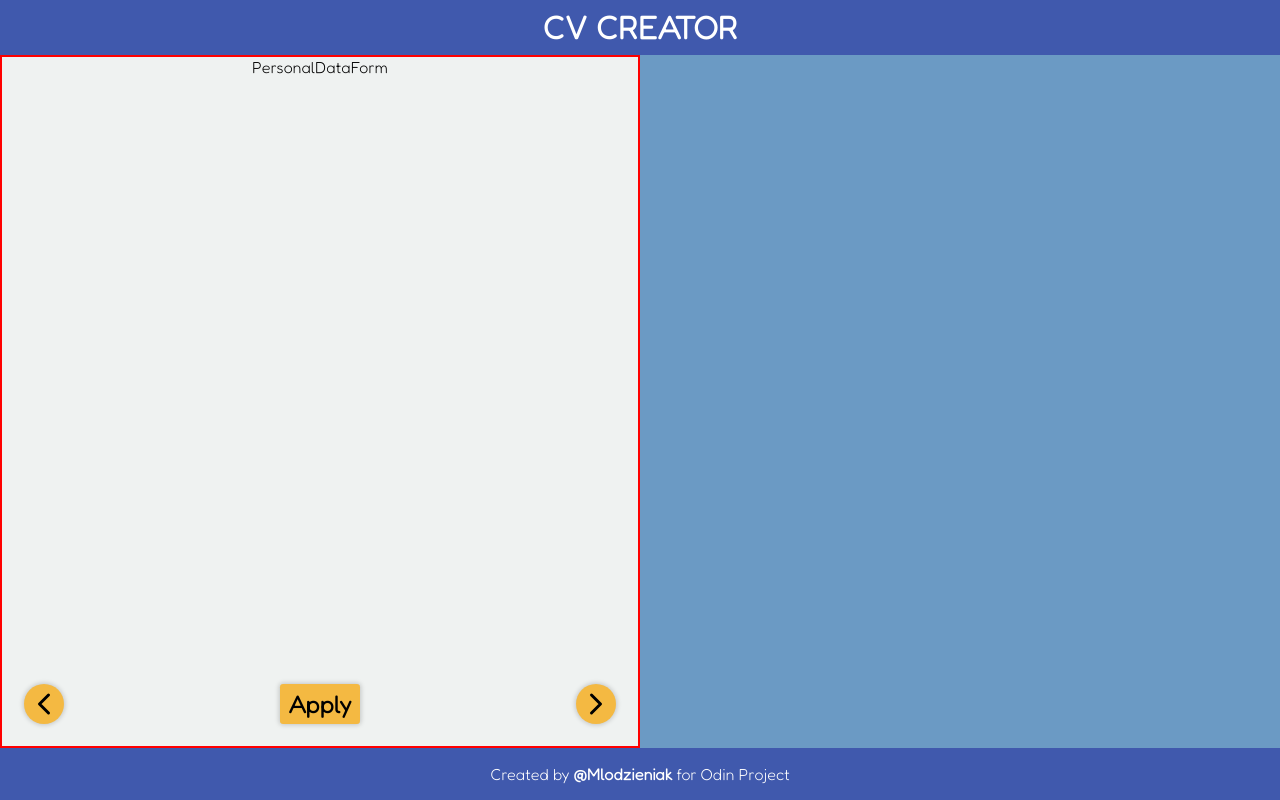
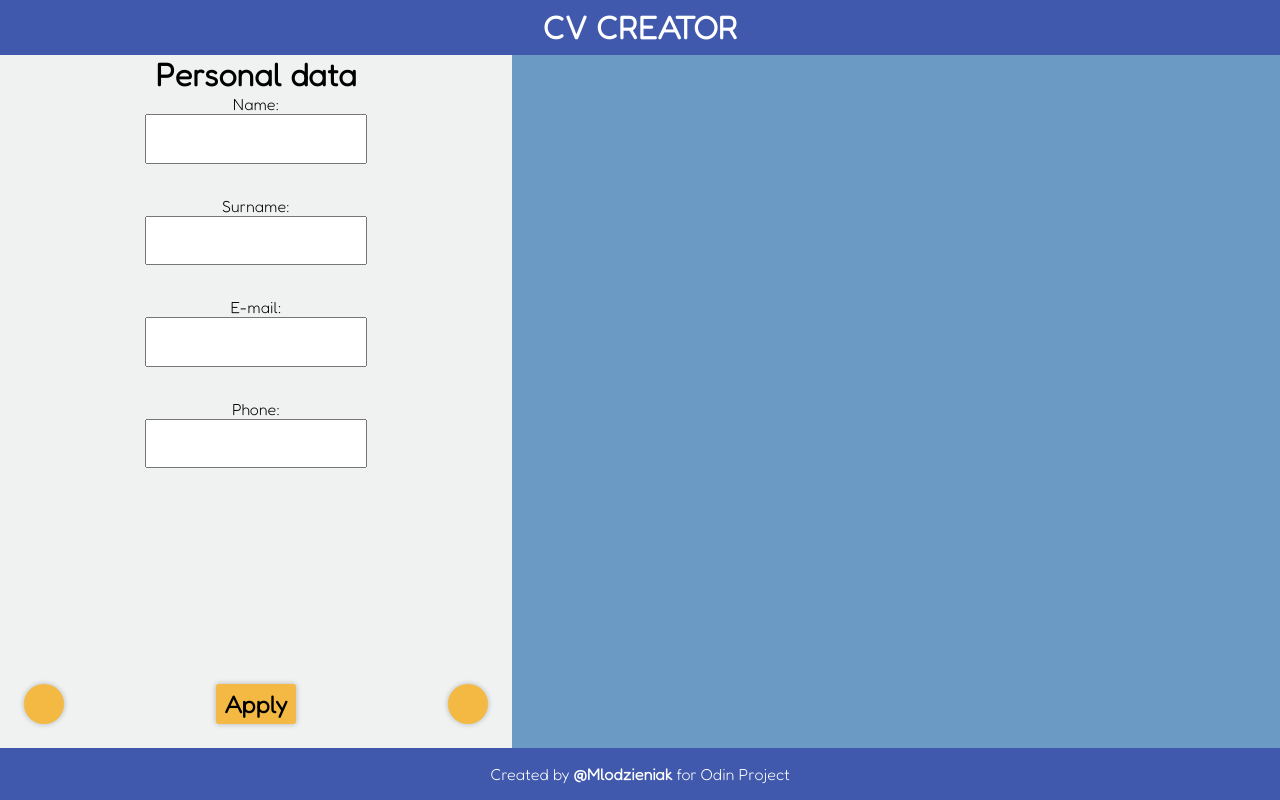
Before and after one commit to Mlodzieniak/cv-application, a React (Create React App) app: page / in a window 1280 px wide. Built offline with nearby package versions, Linux system fonts and the light colour scheme.

Commit message:
added basic form for personal data, silder change to 40vw

```diff
--- a/src/components/Forms.jsx
+++ b/src/components/Forms.jsx
@@ -15,7 +15,7 @@ class Forms extends React.PureComponent {
   }
 
   moveLeft() {
-    this.setState((prevState) => ({ left: prevState.left + 50 }));
+    this.setState((prevState) => ({ left: prevState.left + 40 }));
     if (this.state.left >= 0) {
       this.setState({
         left: 0,
@@ -24,10 +24,10 @@ class Forms extends React.PureComponent {
   }
 
   moveRight() {
-    this.setState((prevState) => ({ left: prevState.left - 50 }));
-    if (this.state.left <= -100) {
+    this.setState((prevState) => ({ left: prevState.left - 40 }));
+    if (this.state.left <= -80) {
       this.setState({
-        left: -100,
+        left: -80,
       });
     }
   }
--- a/src/components/PersonalDataForm.jsx
+++ b/src/components/PersonalDataForm.jsx
@@ -2,7 +2,29 @@ import React from "react";
 
 class PersonalDataForm extends React.PureComponent {
   render() {
-    return <div className="form">PersonalDataForm</div>;
+    return (
+      <div className="form">
+        <h1>Personal data</h1>
+        <form className="flex-col" method="get">
+          <div className="input">
+            <label htmlFor="name">Name:</label>
+            <input id="name" type="text" />
+          </div>
+          <div className="input">
+            <label htmlFor="surname">Surname:</label>
+            <input id="surname" type="text" />
+          </div>
+          <div className="input">
+            <label htmlFor="email">E-mail:</label>
+            <input id="email" type="email" />
+          </div>
+          <div className="input">
+            <label htmlFor="phone">Phone:</label>
+            <input id="phone" type="tel" />
+          </div>
+        </form>
+      </div>
+    );
   }
 }
 
--- a/src/styles/App.css
+++ b/src/styles/App.css
@@ -6,7 +6,7 @@
     "forms overview"
     "footer footer";
   grid-template-rows: min-content 1fr min-content;
-  grid-template-columns: 1fr 1fr;
+  grid-template-columns: 2fr 3fr;
   height: 100vh;
 }
 
@@ -40,8 +40,8 @@
 }
 
 .slider>* {
-  width: 50vw;
-  border: red 2px solid;
+  width: 40vw;
+  /* border: red 2px solid; */
 
 }
 
@@ -146,3 +146,17 @@
   text-decoration: none;
   color: inherit;
 }
+
+form {
+  gap: 2rem;
+  flex: 0;
+}
+
+label {
+  display: block;
+}
+
+input {
+  font-size: 1rem;
+  padding: 0.8rem;
+}
```
